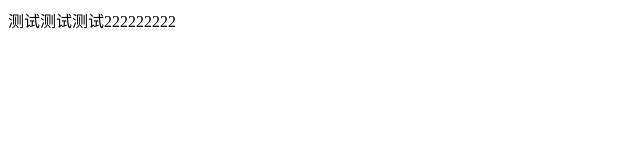
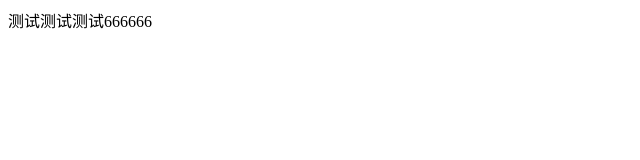
Before and after one commit to skuramatata/blog, a plain HTML site: page index.html in a window 1280 px wide. Shown: the full height of the page, 0-640 px from the left. Drawn offline with Linux system fonts and the light colour scheme.

Commit message:
Update index.html

```diff
--- a/index.html
+++ b/index.html
@@ -7,6 +7,6 @@
   <title>Document</title>
 </head>
 <body>
-  测试测试测试222222222
+  测试测试测试666666
 </body>
 </html>
```
